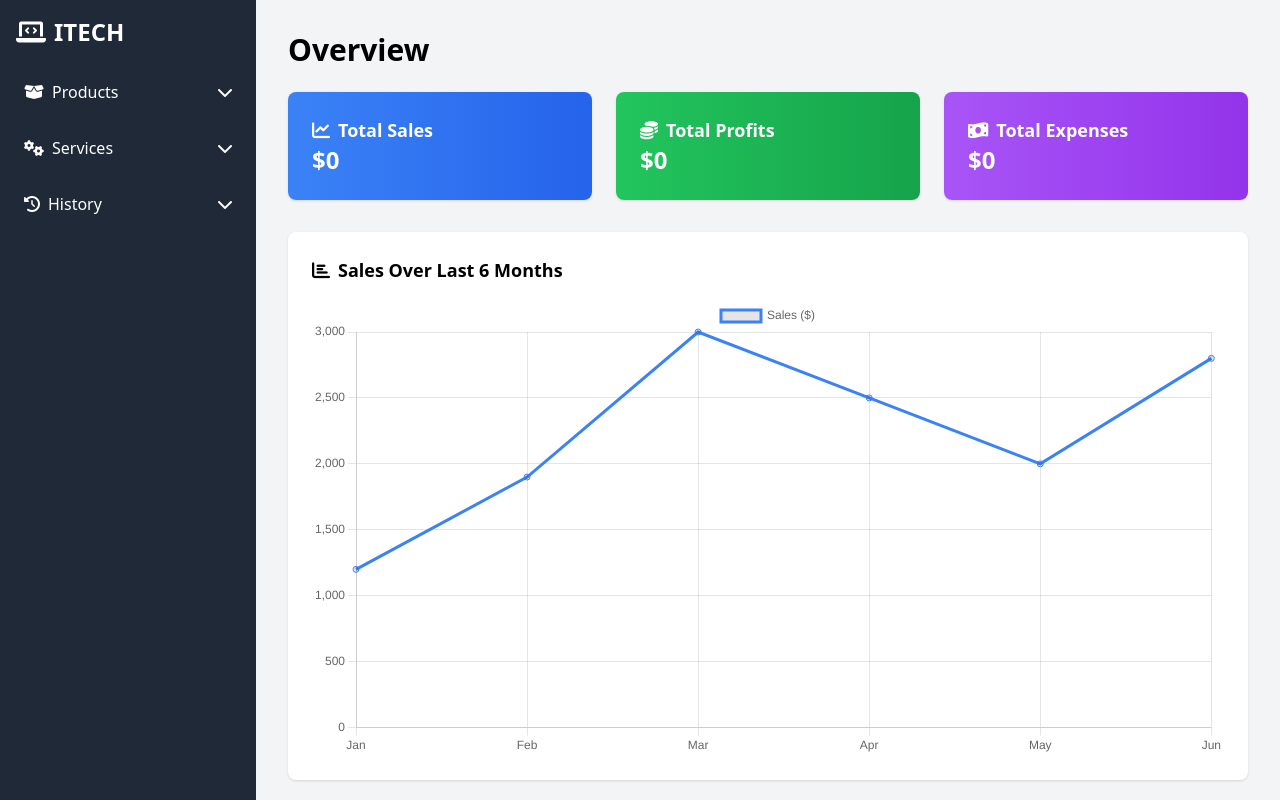
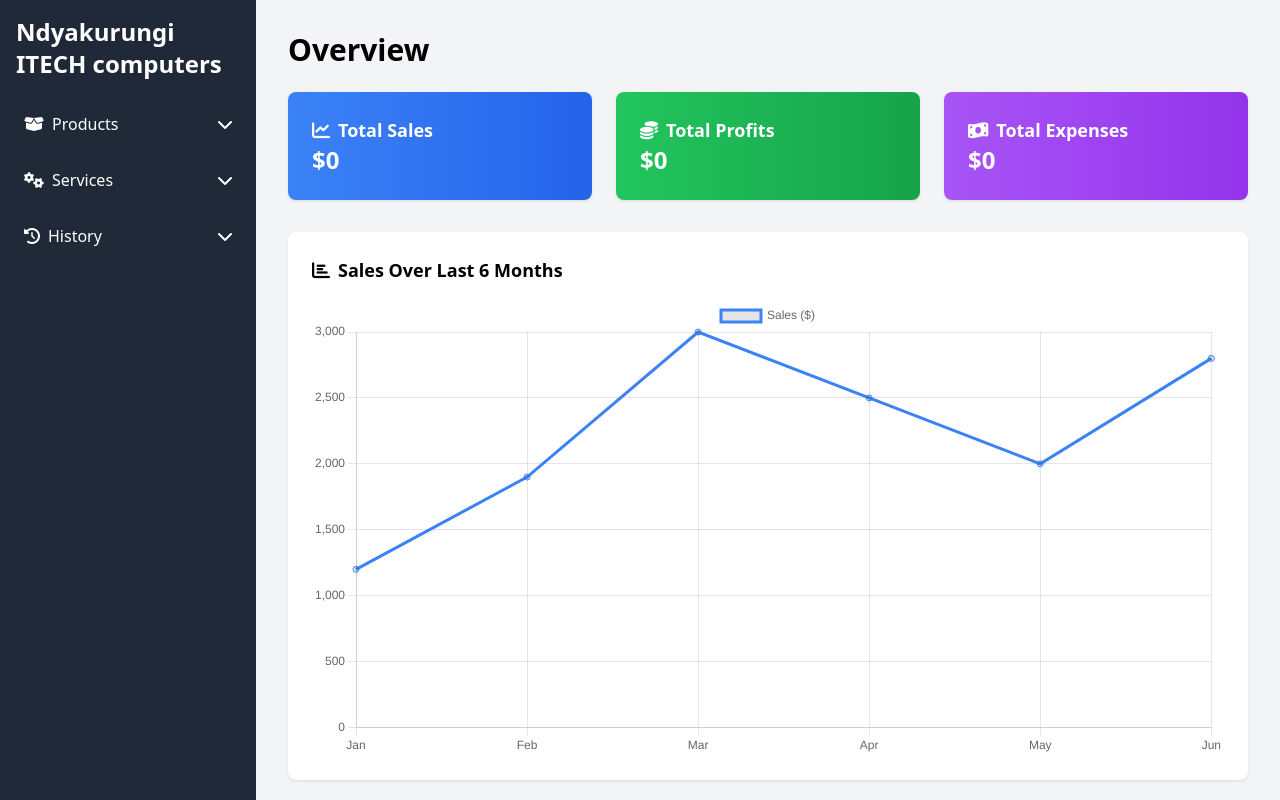
Before and after one commit to Dariusmumbere/itech, a plain HTML site: page index.html in a window 1280 px wide. Drawn offline with nearby package versions, Linux system fonts and the light colour scheme.

Commit message:
Update index.html

```diff
--- a/index.html
+++ b/index.html
@@ -14,7 +14,7 @@
     <!-- Sidebar -->
     <div class="w-64 bg-gray-800 text-white p-4">
       <h1 class="text-2xl font-bold mb-6 flex items-center">
-        <i class="fas fa-laptop-code mr-2"></i> ITECH
+        Ndyakurungi ITECH computers
       </h1>
       <nav>
         <ul>
```
